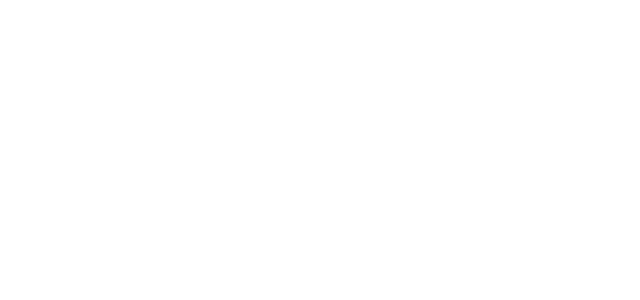
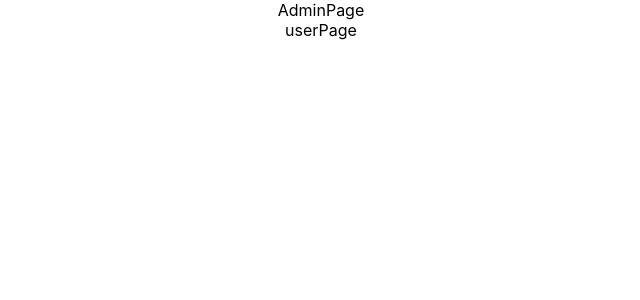
Before and after one commit to fraolb/orange-exam, a React (Create React App) app: page / in a window 1280 px wide. Shown: the top 300 px of the page, without its empty margins (319-959 px from the left). Built offline with nearby package versions, Linux system fonts and the light colour scheme.

Commit message:
Initialize the pages we need.

```diff
--- a/src/App.js
+++ b/src/App.js
@@ -1,10 +1,12 @@
+import React from 'react'
+import './App.css';
 
-import './App.css';
+import Page from './components/index'
 
 function App() {
   return (
     <div className="App">
-
+      <Page />
     </div>
   );
 }
--- /dev/null
+++ b/src/components/admin/AdminPage.js
@@ -0,0 +1,10 @@
+import React, { useState } from 'react'
+
+function AdminPage() {
+
+  return (
+    <div>AdminPage</div>
+  )
+}
+
+export default AdminPage
--- /dev/null
+++ b/src/components/index.js
@@ -0,0 +1,15 @@
+import React from "react";
+
+import AdminPage from "./admin/AdminPage";
+import UserPage from "./user/UserPage";
+
+const index = () => {
+  return (
+    <div>
+      <AdminPage />
+      <UserPage />
+    </div>
+  );
+};
+
+export default index;
--- /dev/null
+++ b/src/components/user/UserPage.js
@@ -0,0 +1,9 @@
+import React from 'react'
+
+const UserPage = () => {
+  return (
+    <div>userPage</div>
+  )
+}
+
+export default UserPage
```
